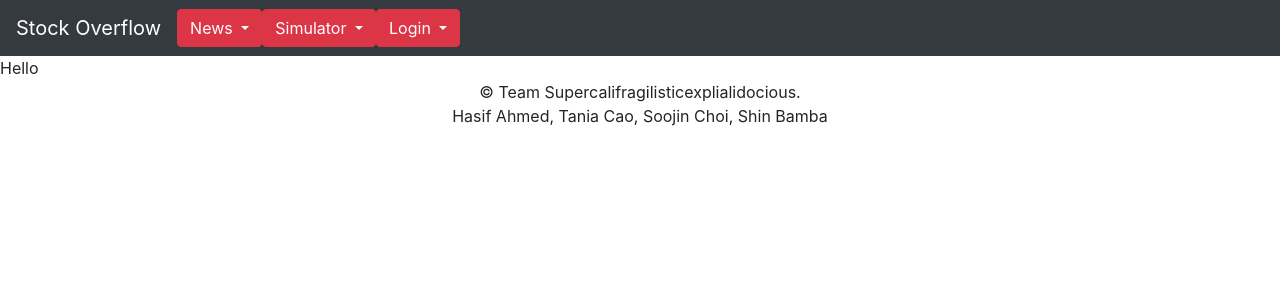
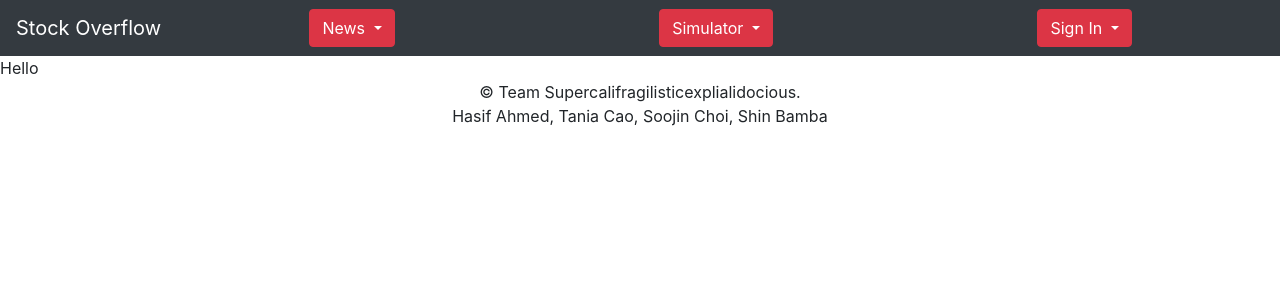
Before and after one commit to Soojin-C/supercalifragilisticexpialidocious, a Flask app: page / in a window 1280 px wide. Shown: the top 300 px of the page. Run offline with Flask 2, Linux system fonts and the light colour scheme; some libraries are stand-ins or nearby versions.

Commit message:
updated home

```diff
--- a/templates/parent.html
+++ b/templates/parent.html
@@ -26,40 +26,41 @@
     <span class="navbar-toggler-icon"></span>
   </button>
   <div class="collapse navbar-collapse" id="navbarNavDropdown">
-    <ul class="navbar-nav">
+    <ul class="navbar-nav nav-fill w-100">
       <li class="nav-item active dropdown">
         <div class="btn-group">
           <button type="button" class="btn btn-danger dropdown-toggle" data-toggle="dropdown" aria-haspopup="true" aria-expanded="false">
             News
           </button>
           <div class="dropdown-menu">
-            <a class="dropdown-item" href="#">Action</a>
-            <a class="dropdown-item" href="#">Another action</a>
-            <a class="dropdown-item" href="#">Something else here</a>
-            <div class="dropdown-divider"></div>
-            <a class="dropdown-item" href="#">Separated link</a>
+            <a class="dropdown-item" href="#">Most Recent</a>
+            <a class="dropdown-item" href="#">Most Trending</a>
           </div>
         </div>
       </li>
-      <li class="nav-item active dropdown">
+      <li  class="nav-item active dropdown">
         <div class="btn-group">
           <button type="button" class="btn btn-danger dropdown-toggle" data-toggle="dropdown" aria-haspopup="true" aria-expanded="false">
             Simulator
           </button>
           <div class="dropdown-menu">
-            <a class="dropdown-item" href="#">Action</a>
-            <a class="dropdown-item" href="#">Another action</a>
-            <a class="dropdown-item" href="#">Something else here</a>
+            <a class="dropdown-item" href="#">Portfolio</a>
+            <a class="dropdown-item" href="#">Trade</a>
+            <a class="dropdown-item" href="#">Rankings</a>
             <div class="dropdown-divider"></div>
-            <a class="dropdown-item" href="#">Separated link</a>
+            <a class="dropdown-item" href="#">Stock Research</a>
           </div>
         </div>
       </li>
       <li class="nav-item active">
         <div class="btn-group">
           <button type="button" class="btn btn-danger dropdown-toggle" data-toggle="dropdown" aria-haspopup="true" aria-expanded="false">
-            Login
+            Sign In
           </button>
+          <div class="dropdown-menu">
+            <a class="dropdown-item" href="#">Sign Up</a>
+            <a class="dropdown-item" href="#">Login</a>
+          </div>
         </div>
       </li>
 
```
